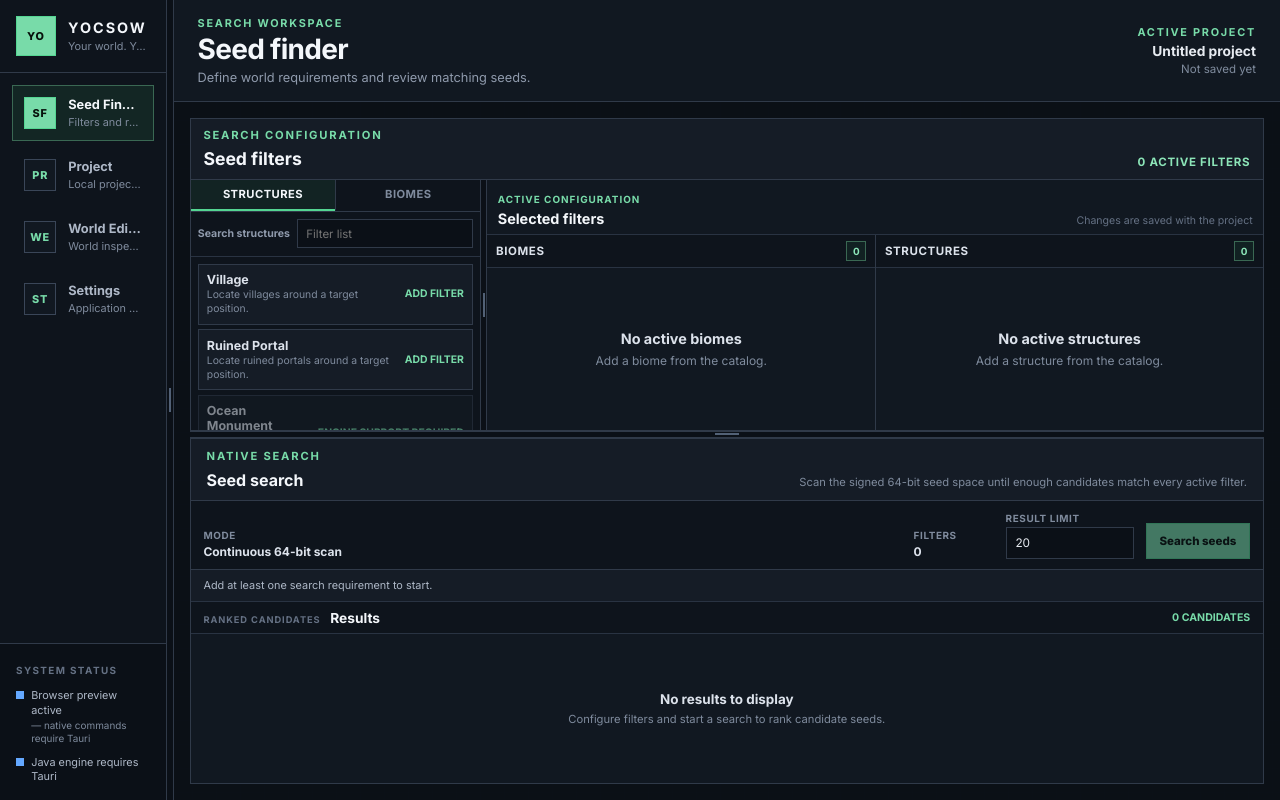
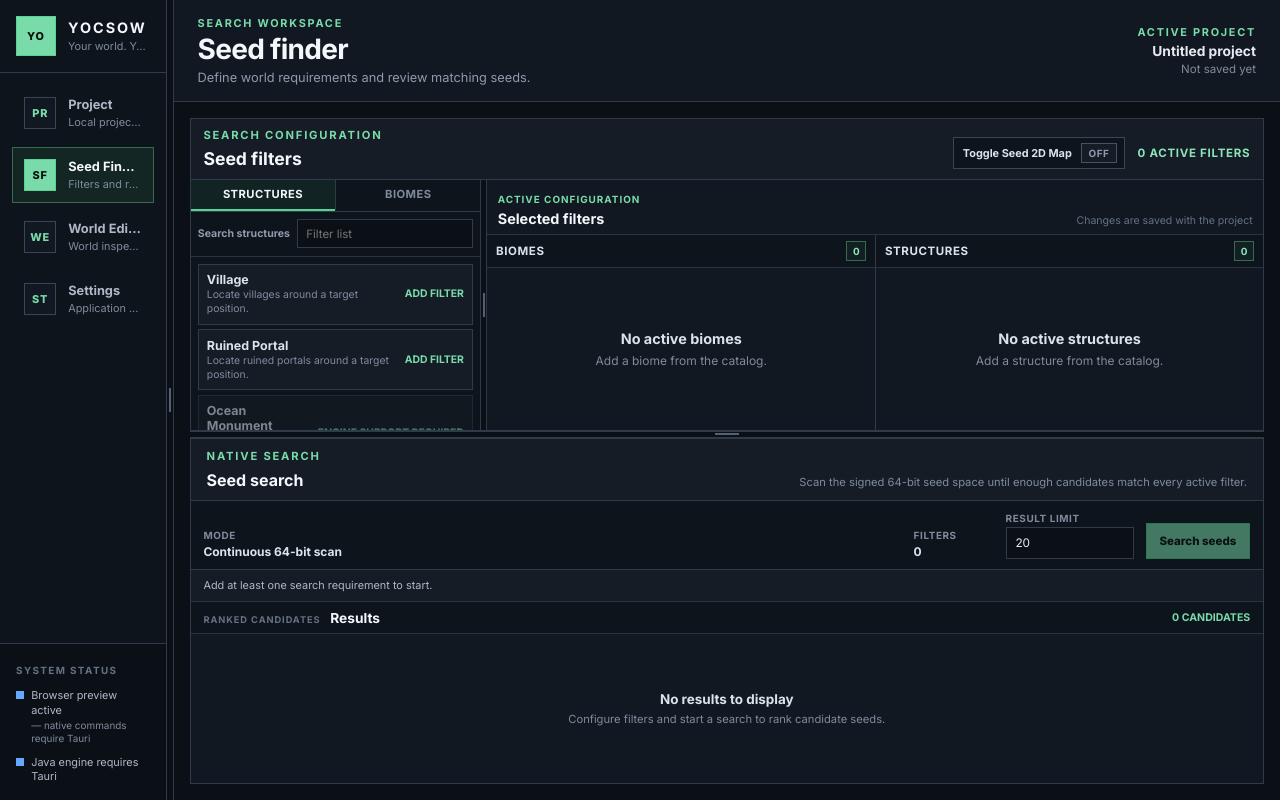
Before and after one commit to Raisybear/yocsow, a React (Vite) app in the folder apps/desktop/: page / in a window 1280 px wide. Built offline with nearby package versions, Linux system fonts and the light colour scheme.

Commit message:
feat: add seed map workspace toggle

```diff
--- a/apps/desktop/src/components/AppSidebar.tsx
+++ b/apps/desktop/src/components/AppSidebar.tsx
@@ -21,16 +21,16 @@ interface AppSidebarProps {
 
 const navigationItems: NavigationItem[] = [
   {
+    id: 'project',
+    label: 'Project',
+    shortLabel: 'PR',
+    description: 'Local project files',
+  },
+  {
     id: 'seed-finder',
     label: 'Seed Finder',
     shortLabel: 'SF',
     description: 'Filters and results',
-  },
-  {
-    id: 'project',
-    label: 'Project',
-    shortLabel: 'PR',
-    description: 'Local project files',
   },
   {
     id: 'world-editor',
--- a/apps/desktop/src/components/SearchRequirementsPanel.css
+++ b/apps/desktop/src/components/SearchRequirementsPanel.css
@@ -16,6 +16,62 @@
   padding: 0.58rem 0.8rem;
   border-bottom: 1px solid #303a49;
   background: #151c26;
+}
+
+.search-requirements-heading-actions {
+  display: flex;
+  align-items: center;
+  justify-content: flex-end;
+  gap: 0.8rem;
+}
+
+.seed-map-toggle {
+  display: flex;
+  align-items: center;
+  gap: 0.55rem;
+  padding: 0.32rem 0.4rem 0.32rem 0.55rem;
+  border: 1px solid #3a4657;
+  color: #dce2eb;
+  background: #0e141c;
+  font: inherit;
+  cursor: pointer;
+}
+
+.seed-map-toggle:hover {
+  border-color: #54d692;
+}
+
+.seed-map-toggle:focus-visible {
+  outline: 2px solid #78dba9;
+  outline-offset: 2px;
+}
+
+.seed-map-toggle span {
+  font-size: 0.68rem;
+  font-weight: 700;
+}
+
+.seed-map-toggle strong {
+  min-width: 2.3rem;
+  padding: 0.18rem 0.3rem;
+  border: 1px solid #465165;
+  color: #8f9aac;
+  background: #151c26;
+  font-size: 0.62rem;
+  letter-spacing: 0.06em;
+  text-align: center;
+  text-transform: uppercase;
+}
+
+.seed-map-toggle[aria-checked='true'] {
+  border-color: #54d692;
+  background: rgb(34 86 60 / 22%);
+}
+
+.seed-map-toggle[aria-checked='true'] strong {
+  border-color: #54d692;
+  color: #08110d;
+  background: #78dba9;
 }
 
 .search-requirements-heading h2,
@@ -40,6 +96,22 @@
   min-width: 0;
   min-height: 0;
   overflow: hidden;
+}
+
+.search-requirements-content {
+  display: grid;
+  min-width: 0;
+  min-height: 0;
+  grid-template-columns: minmax(0, 1fr);
+  overflow: hidden;
+}
+
+.search-requirements-content--map-visible {
+  grid-template-columns: repeat(2, minmax(0, 1fr));
+}
+
+.search-requirements-content--map-visible .selected-filters {
+  border-right: 1px solid #303a49;
 }
 
 .filter-catalog,
@@ -402,6 +474,15 @@
 }
 
 @media (max-width: 64rem) {
+  .search-requirements-heading-actions {
+    gap: 0.45rem;
+  }
+
+  .seed-map-toggle span {
+    max-width: 5.5rem;
+    line-height: 1.15;
+  }
+
   .selected-filters-heading small {
     display: none;
   }
--- a/apps/desktop/src/components/SearchRequirementsPanel.tsx
+++ b/apps/desktop/src/components/SearchRequirementsPanel.tsx
@@ -10,6 +10,7 @@ import {
   type StructureType,
 } from '../domain/search-requirements'
 import { ResizablePanelGroup } from './ResizablePanelGroup'
+import { SeedMapWorkspace } from './SeedMapWorkspace'
 import './SearchRequirementsPanel.css'
 
 type FilterCategory = 'structures' | 'biomes'
@@ -154,6 +155,7 @@ export function SearchRequirementsPanel({
   const [activeCategory, setActiveCategory] =
     useState<FilterCategory>('structures')
   const [filterQuery, setFilterQuery] = useState('')
+  const [seedMapVisible, setSeedMapVisible] = useState(false)
 
   const visibleCatalogItems = filterCatalog.filter(
     (item) =>
@@ -213,10 +215,27 @@ export function SearchRequirementsPanel({
           <h2 id="search-requirements-title">Seed filters</h2>
         </div>
 
+        <div className="search-requirements-heading-actions">
+          <button
+            className="seed-map-toggle"
+            type="button"
+            role="switch"
+            aria-label="Toggle Seed 2D Map"
+            aria-checked={seedMapVisible}
+            aria-controls="seed-map-workspace"
+            onClick={() => {
+              setSeedMapVisible((visible) => !visible)
+            }}
+          >
+            <span>Toggle Seed 2D Map</span>
+            <strong>{seedMapVisible ? 'On' : 'Off'}</strong>
+          </button>
+
           <span className="search-requirements-count">
             {requirements.length}{' '}
             {requirements.length === 1 ? 'active filter' : 'active filters'}
           </span>
+        </div>
       </header>
 
       <ResizablePanelGroup
@@ -319,6 +338,13 @@ export function SearchRequirementsPanel({
           </div>
         </aside>
 
+        <div
+          className={
+            seedMapVisible
+              ? 'search-requirements-content search-requirements-content--map-visible'
+              : 'search-requirements-content'
+          }
+        >
           <div className="selected-filters">
             <header className="selected-filters-heading">
               <div>
@@ -387,6 +413,9 @@ export function SearchRequirementsPanel({
                 )}
               </section>
             </div>
+          </div>
+
+          {seedMapVisible && <SeedMapWorkspace />}
         </div>
       </ResizablePanelGroup>
     </section>
--- /dev/null
+++ b/apps/desktop/src/components/SeedMapWorkspace.css
@@ -0,0 +1,70 @@
+.seed-map-workspace {
+  display: grid;
+  min-width: 0;
+  min-height: 0;
+  grid-template-rows: auto minmax(0, 1fr);
+  overflow: hidden;
+  background: #0e141c;
+}
+
+.seed-map-workspace-heading {
+  display: flex;
+  align-items: end;
+  justify-content: space-between;
+  gap: 0.8rem;
+  padding: 0.48rem 0.65rem;
+  border-bottom: 1px solid #293342;
+}
+
+.seed-map-workspace-heading span {
+  color: #78dba9;
+  font-size: 0.62rem;
+  font-weight: 700;
+  letter-spacing: 0.1em;
+  text-transform: uppercase;
+}
+
+.seed-map-workspace-heading h3 {
+  margin: 0.15rem 0 0;
+  color: #f4f7fb;
+  font-size: 0.9rem;
+}
+
+.seed-map-workspace-heading small {
+  color: #657184;
+  font-size: 0.66rem;
+}
+
+.seed-map-workspace-empty {
+  position: relative;
+  display: grid;
+  min-height: 0;
+  place-content: center;
+  overflow: hidden;
+  padding: 1rem;
+  color: #7f8b9d;
+  text-align: center;
+  isolation: isolate;
+}
+
+.seed-map-workspace-grid {
+  position: absolute;
+  z-index: -1;
+  inset: 0;
+  opacity: 0.3;
+  background-image:
+    linear-gradient(rgb(84 214 146 / 13%) 1px, transparent 1px),
+    linear-gradient(90deg, rgb(84 214 146 / 13%) 1px, transparent 1px);
+  background-size: 1.5rem 1.5rem;
+  mask-image: radial-gradient(circle at center, black, transparent 78%);
+}
+
+.seed-map-workspace-empty strong {
+  color: #dce2eb;
+  font-size: 0.9rem;
+}
+
+.seed-map-workspace-empty p {
+  margin: 0.4rem 0 0;
+  font-size: 0.75rem;
+}
--- /dev/null
+++ b/apps/desktop/src/components/SeedMapWorkspace.tsx
@@ -0,0 +1,25 @@
+import './SeedMapWorkspace.css'
+
+export function SeedMapWorkspace() {
+  return (
+    <section
+      id="seed-map-workspace"
+      className="seed-map-workspace"
+      aria-labelledby="seed-map-title"
+    >
+      <header className="seed-map-workspace-heading">
+        <div>
+          <span>World preview</span>
+          <h3 id="seed-map-title">Seed 2D map</h3>
+        </div>
+        <small>Interactive map</small>
+      </header>
+
+      <div className="seed-map-workspace-empty">
+        <div className="seed-map-workspace-grid" aria-hidden="true" />
+        <strong>Map workspace ready</strong>
+        <p>The seed renderer will be added in the next step.</p>
+      </div>
+    </section>
+  )
+}
```
Also changed, not shown: 2 other files (tests, documents, lock files or other folders). Lines whose indentation alone changed are shown as unchanged.
